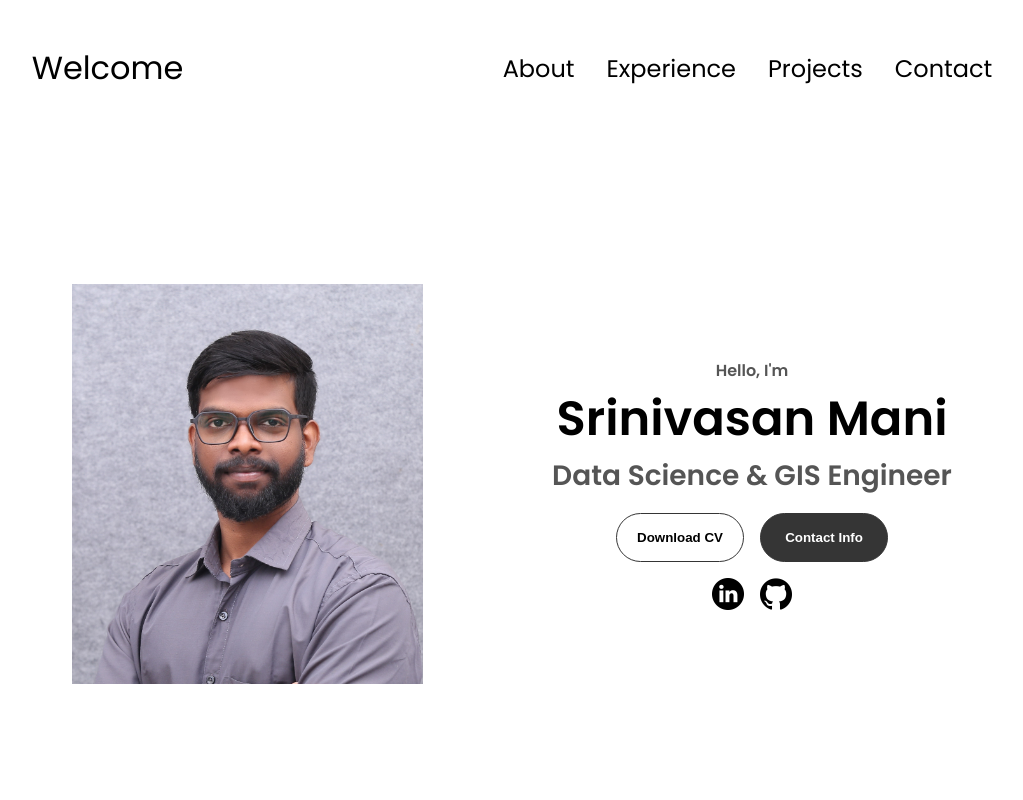
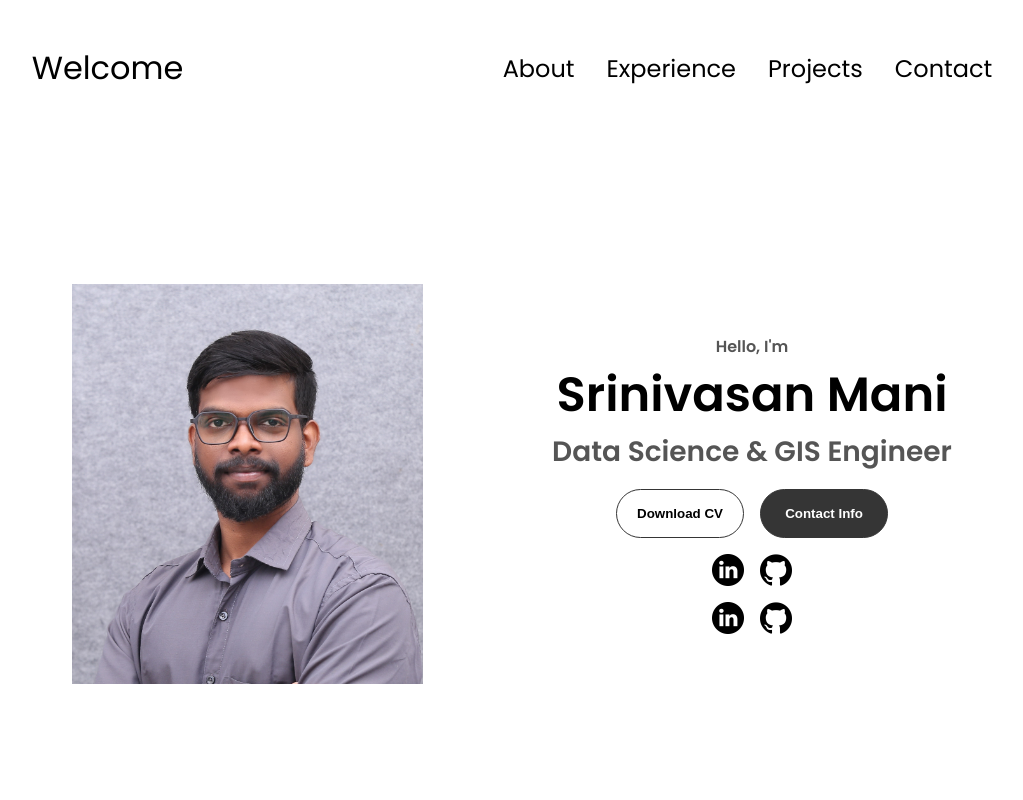
Before and after one commit to Srinivasan-Mani/html-css-js-portfolio, a plain HTML site: page index.html in a window 1280 px wide. Shown: the top 800 px of the page, without its empty margins (128-1151 px from the left). Drawn offline with Linux system fonts and the light colour scheme.

Commit message:
Duplicate of div

```diff
--- a/index.html
+++ b/index.html
@@ -54,6 +54,20 @@
           <button class="btn btn-color-1" onclick="location.href='./#contact'">
             Contact Info
           </button>
+        </div>
+        <div id="socials-container">
+          <img
+            src="./assets/linkedin.png"
+            alt="My LinkedIn profile"
+            class="icon"
+            onclick="location.href='https://www.linkedin.com/in/srinivasan-mani-3b7a72b2/'"
+          />
+          <img
+            src="./assets/github.png"
+            alt="My Github profile"
+            class="icon"
+            onclick="location.href='https://github.com/Srinivasan-Mani'"
+          />
         </div>
         <div id="socials-container">
           <img
```
